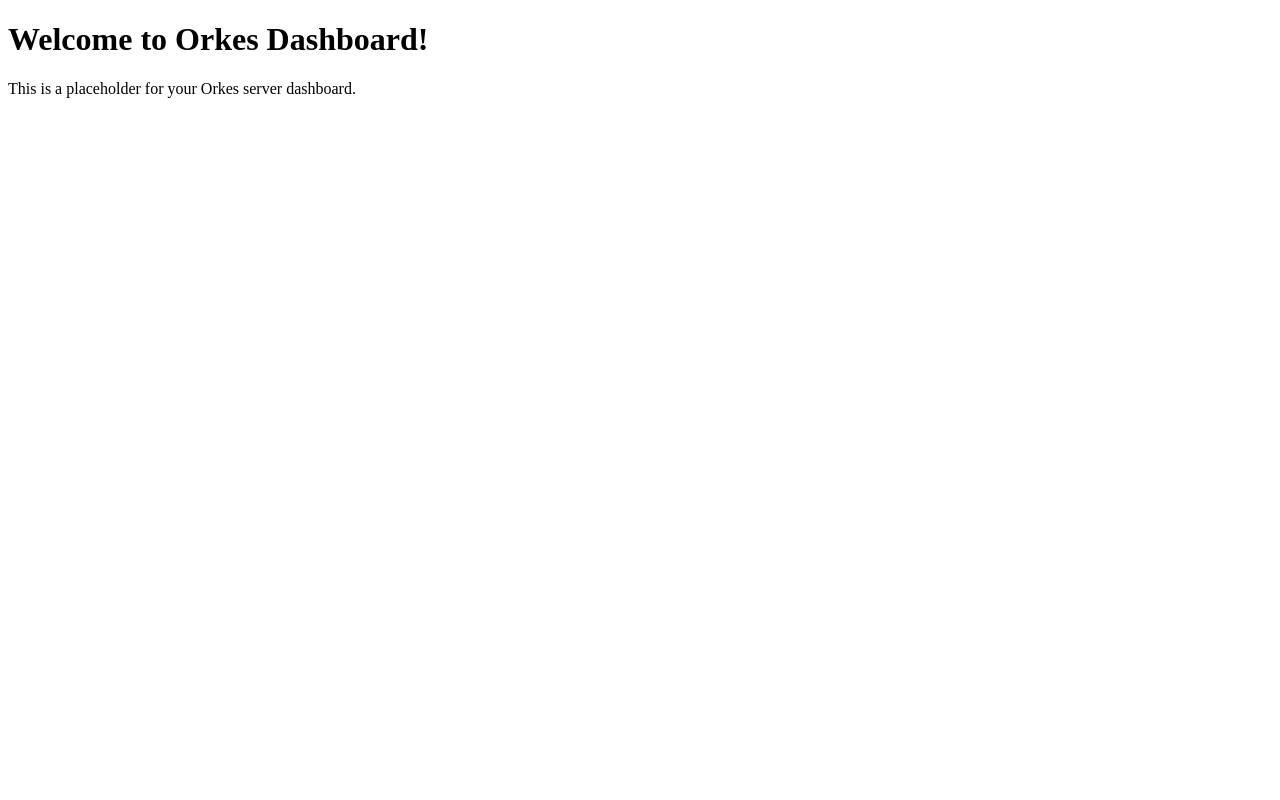
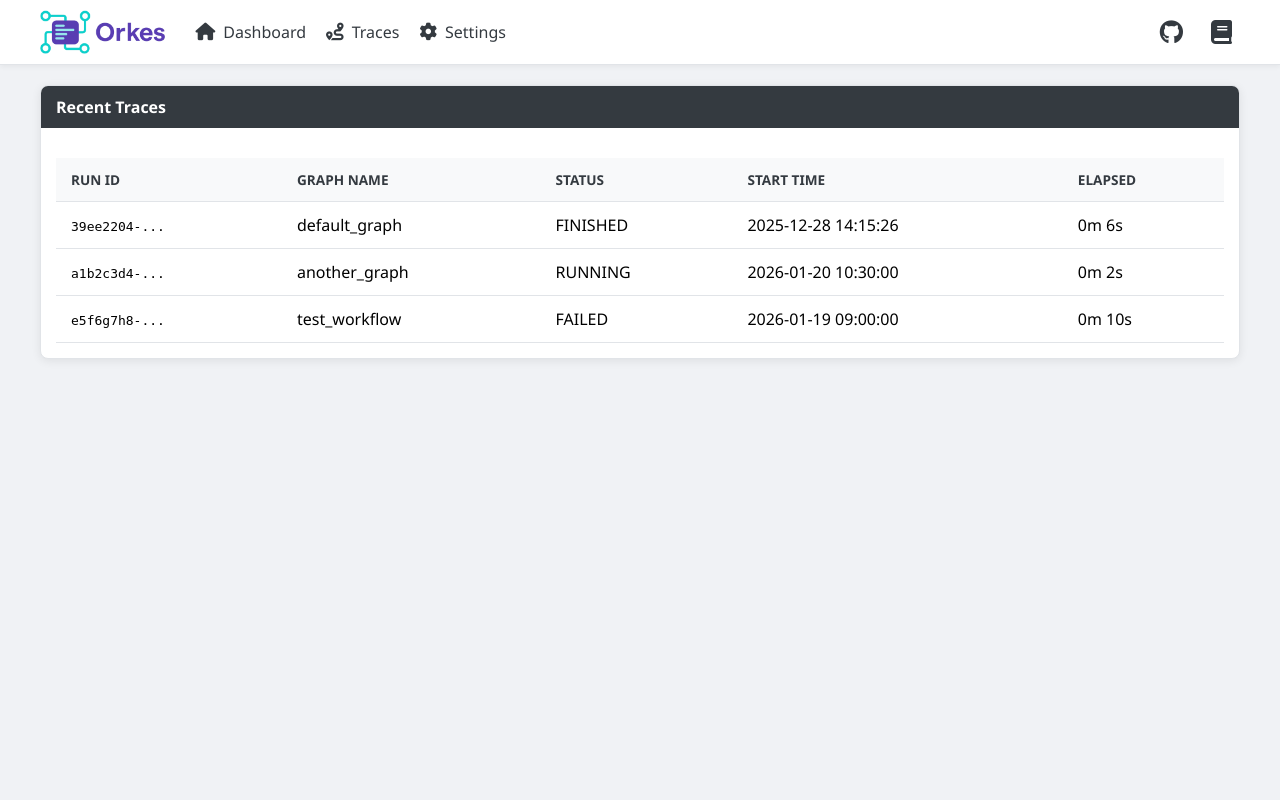
Before and after one commit to hfahrudin/orkes, a FastAPI app: page / in a window 1280 px wide. Run offline with FastAPI, Linux system fonts and the light colour scheme.

Commit message:
initial page

```diff
--- /dev/null
+++ b/orkes/server/static/style.css
@@ -0,0 +1,150 @@
+body {
+    font-family: 'Segoe UI', sans-serif;
+    margin: 0;
+    height: 100vh;
+    overflow: hidden;
+    background: #f0f2f5;
+    display: flex;
+    flex-direction: column; /* Ensure header is on top, then main content */
+}
+
+/* General Layout */
+#main-content {
+    flex-grow: 1; /* Take up remaining vertical space */
+    padding: 20px 40px; /* Increased horizontal padding */
+    overflow-y: auto;
+}
+
+/* Card Styling (reused from inspector) */
+.card {
+    background: #ffffff;
+    border-radius: 8px;
+    box-shadow: 0 2px 10px rgba(0,0,0,0.08);
+    border: 1px solid #e1e4e8;
+    margin-bottom: 20px;
+    overflow: hidden;
+}
+
+.card-header {
+    padding: 10px 15px;
+    background: #343a40;
+    color: white;
+    font-weight: bold;
+    display: flex;
+    justify-content: space-between;
+    align-items: center;
+    user-select: none;
+}
+
+.card-body {
+    padding: 15px;
+}
+
+/* Table Styling */
+.data-table {
+    width: 100%;
+    border-collapse: collapse;
+    margin-top: 15px;
+}
+
+.data-table th, .data-table td {
+    padding: 12px 15px;
+    text-align: left;
+    border-bottom: 1px solid #e1e4e8;
+}
+
+.data-table th {
+    background-color: #f8f9fa;
+    color: #343a40;
+    font-weight: bold;
+    text-transform: uppercase;
+    font-size: 0.85em;
+}
+
+.data-table tr:hover {
+    background-color: #f1f8ff;
+}
+
+/* Scrollbar for content areas */
+#main-content::-webkit-scrollbar {
+    width: 8px;
+}
+
+#main-content::-webkit-scrollbar-track {
+    background: #f0f2f5;
+}
+
+#main-content::-webkit-scrollbar-thumb {
+    background: #cccccc;
+    border-radius: 4px;
+}
+
+#main-content::-webkit-scrollbar-thumb:hover {
+    background: #aaaaaa;
+}
+
+/* Main Header Styling */
+#main-header {
+    display: flex;
+    justify-content: space-between; /* Pushes header-left and header-right to opposite ends */
+    align-items: center;
+    padding: 10px 40px; /* Horizontal padding */
+    background-color: #ffffff;
+    box-shadow: 0 2px 5px rgba(0,0,0,0.05);
+    border-bottom: 1px solid #e1e4e8;
+    flex-shrink: 0;
+}
+
+.header-left .header-logo {
+    height: 44px; /* Increased by 10% from 40px */
+    vertical-align: middle;
+}
+
+.header-right {
+    display: flex;
+    align-items: center;
+    flex-grow: 1; /* Allow header-right to take available space */
+    justify-content: space-between; /* Pushes main-nav-links to left, external-links to right */
+    margin-left: 30px; /* Space between header-left and header-right */
+}
+
+.header-right a {
+    /* Removed margin-left: 20px; as gap will handle spacing */
+    text-decoration: none;
+    color: #343a40;
+    font-weight: 500;
+    transition: color 0.2s ease;
+    display: flex;
+    align-items: center;
+}
+
+.header-right a:hover {
+    color: #007bff;
+}
+
+.header-right a .icon {
+    margin-right: 8px;
+    font-size: 1.1em;
+}
+
+.header-right .separator {
+    margin: 0 15px;
+    color: #ccc;
+}
+
+.main-nav-links {
+    display: flex;
+    align-items: center;
+    gap: 20px; /* Space between main navigation items */
+}
+
+.external-links {
+    display: flex;
+    align-items: center;
+    gap: 20px; /* Space between external links */
+}
+
+/* This is the new rule for the external links icons */
+.external-links a .icon {
+    font-size: 1.5em; /* Increased size for external links icons */
+}
--- a/orkes/server/templates/index.html
+++ b/orkes/server/templates/index.html
@@ -3,10 +3,71 @@
 <head>
     <meta charset="UTF-8">
     <meta name="viewport" content="width=device-width, initial-scale=1.0">
-    <title>Orkes Dashboard</title>
+    <title>Dashboard - Orkes</title>
+    <link rel="stylesheet" href="/static/style.css">
+    <link rel="icon" href="/static/favicon.png" type="image/png">
+    <link rel="stylesheet" href="https://cdnjs.cloudflare.com/ajax/libs/font-awesome/6.0.0-beta3/css/all.min.css">
 </head>
 <body>
-    <h1>Welcome to Orkes Dashboard!</h1>
-    <p>This is a placeholder for your Orkes server dashboard.</p>
+    <header id="main-header">
+        <div class="header-left">
+            <a href="/">
+                <img src="/static/logo-sideway.png" alt="Orkes Logo" class="header-logo">
+            </a>
+        </div>
+        <nav class="header-right">
+            <div class="main-nav-links">
+                <a href="/" title="Dashboard"><i class="icon fa-solid fa-house"></i> Dashboard</a>
+                <a href="/traces" title="Traces"><i class="icon fa-solid fa-route"></i> Traces</a>
+                <a href="/settings" title="Settings"><i class="icon fa-solid fa-gear"></i> Settings</a>
+            </div>
+            <div class="external-links">
+                <a href="https://github.com/hfahrudin/orkes" target="_blank" title="GitHub"><i class="icon fa-brands fa-github"></i></a>
+                <a href="https://orkes.readthedocs.io/" target="_blank" title="Documentation"><i class="icon fa-solid fa-book"></i></a>
+            </div>
+        </nav>
+    </header>
+    <div id="main-content"> <!-- main-content now directly under body -->
+        <div class="card">
+            <div class="card-header">
+                Recent Traces
+            </div>
+            <div class="card-body">
+                <table class="data-table">
+                    <thead>
+                        <tr>
+                            <th>Run ID</th>
+                            <th>Graph Name</th>
+                            <th>Status</th>
+                            <th>Start Time</th>
+                            <th>Elapsed</th>
+                        </tr>
+                    </thead>
+                    <tbody>
+                        <tr>
+                            <td><code>39ee2204-...</code></td>
+                            <td>default_graph</td>
+                            <td>FINISHED</td>
+                            <td>2025-12-28 14:15:26</td>
+                            <td>0m 6s</td>
+                        </tr>
+                        <tr>
+                            <td><code>a1b2c3d4-...</code></td>
+                            <td>another_graph</td>
+                            <td>RUNNING</td>
+                            <td>2026-01-20 10:30:00</td>
+                            <td>0m 2s</td>
+                        </tr>
+                        <tr>
+                            <td><code>e5f6g7h8-...</td>
+                            <td>test_workflow</td>
+                            <td>FAILED</td>
+                            <td>2026-01-19 09:00:00</td>
+                            <td>0m 10s</td>
+                        </tr>
+                    </tbody>
+                </table>
+            </div>
+        </div>
+    </div>
 </body>
-</html>
```
Also changed, not shown: orkes/server/static/favicon.png (added), orkes/server/static/logo-sideway.png (added).
